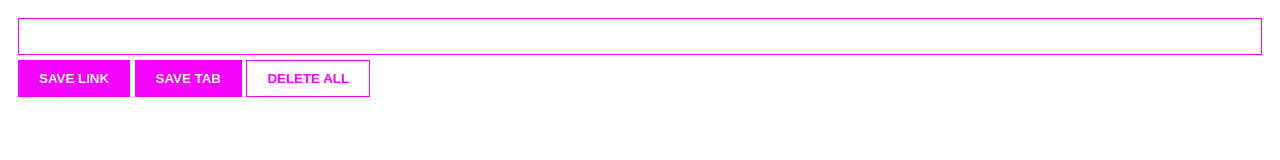
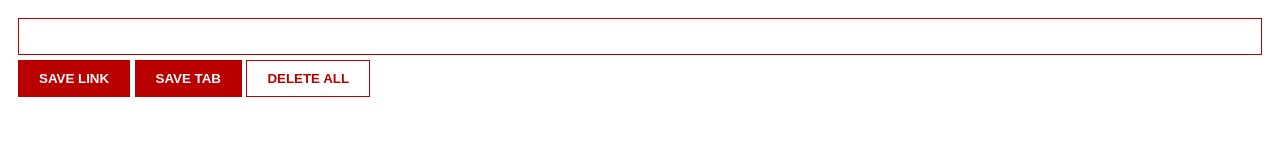
Before and after one commit to mdfakih/Leads-Marker, a browser extension: page index.html in a window 1280 px wide. Drawn offline with Linux system fonts and the light colour scheme.

Commit message:
Color Change

```diff
--- a/style.css
+++ b/style.css
@@ -6,15 +6,15 @@ body{
 
 input{
     width: 100%;
-    border: 1px solid #f504fd;
+    border: 1px solid #b80000;
     padding: 10px;
     box-sizing: border-box;
     margin-bottom: 5px;
 }
 
 button{
-    border: 1px solid #f504fd;
-    background-color: #f504fd;
+    border: 1px solid #b80000;
+    background-color: #b80000;
     color: white;
     padding: 10px 20px;
     font-weight: bold;
@@ -22,7 +22,7 @@ button{
 
 #delete-btn{
     background-color: white;
-    color: #f504fd;
+    color: #b80000;
 }
 
 ul{
@@ -36,5 +36,5 @@ li{
 }
 
 a{
-    color: #f504fd;
+    color: #b80000;
 }
```
